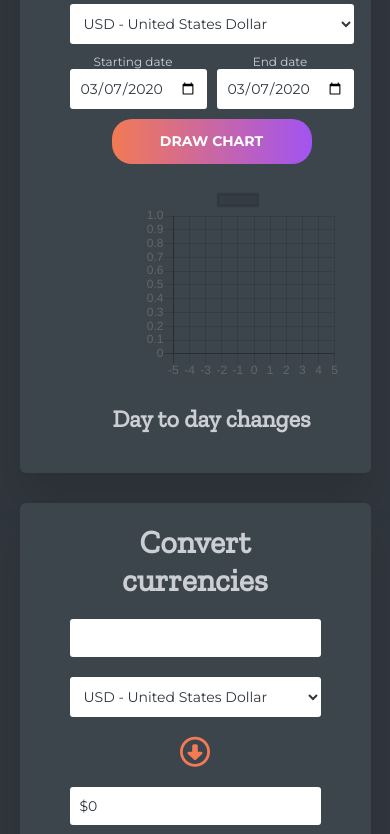
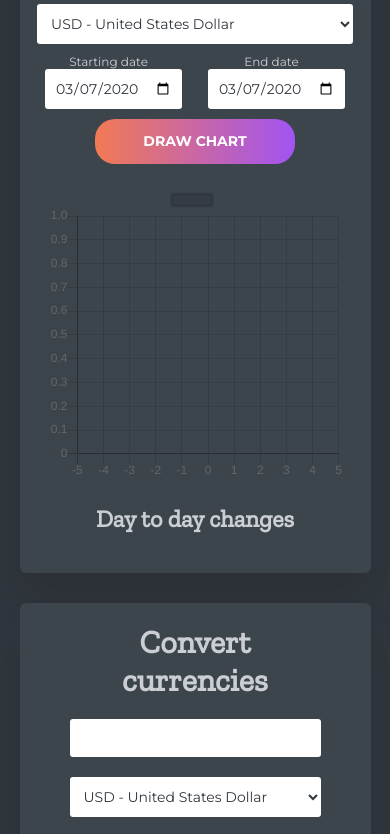
Before and after one commit to jakubfiglak/currency-converter, a website built with Parcel: page index.html in a window 390 px wide. Shown: the part 232-1066 px from the top of the page. Built offline with nearby package versions, Linux system fonts and the light colour scheme.

Commit message:
Fix canvas responsive behavior

```diff
--- a/scss/main.scss
+++ b/scss/main.scss
@@ -13,7 +13,6 @@
 
 .content {
   background: $dark-gray;
-  padding: 2rem 5rem;
   box-shadow: 0px 30px 40px rgba(0, 0, 0, 0.1);
   border-radius: 6px;
   width: 90%;
@@ -22,7 +21,12 @@
 
 .exchange-rates {
   display: grid;
+  justify-content: center;
+  align-items: center;
+  text-align: center;
+  justify-items: center;
   grid-gap: 2rem;
+  padding: 2rem 0;
 
   .rates {
     display: grid;
@@ -30,6 +34,7 @@
     justify-content: center;
     align-items: center;
     text-align: center;
+    max-width: 90%;
     grid-template-areas:
       'currency currency'
       'start-date end-date'
@@ -63,8 +68,23 @@
   }
 
   .chart-container {
-    width: 50%;
+    width: 600px;
     margin: 0 auto;
+    display: flex;
+    justify-content: center;
+    align-items: center;
+
+    @media screen and (max-width: 768px) {
+      width: 400px;
+    }
+
+    @media screen and (max-width: 411px) {
+      width: 300px;
+    }
+
+    @media screen and (max-width: 320px) {
+      width: 250px;
+    }
   }
 
   .rates-list {
@@ -123,6 +143,7 @@
 
 .rates-converter {
   margin-block-end: 5rem;
+  padding: 2rem 5rem;
 }
 
 .converter {
```
Also changed, not shown: dist/index.html, 5 other files.
